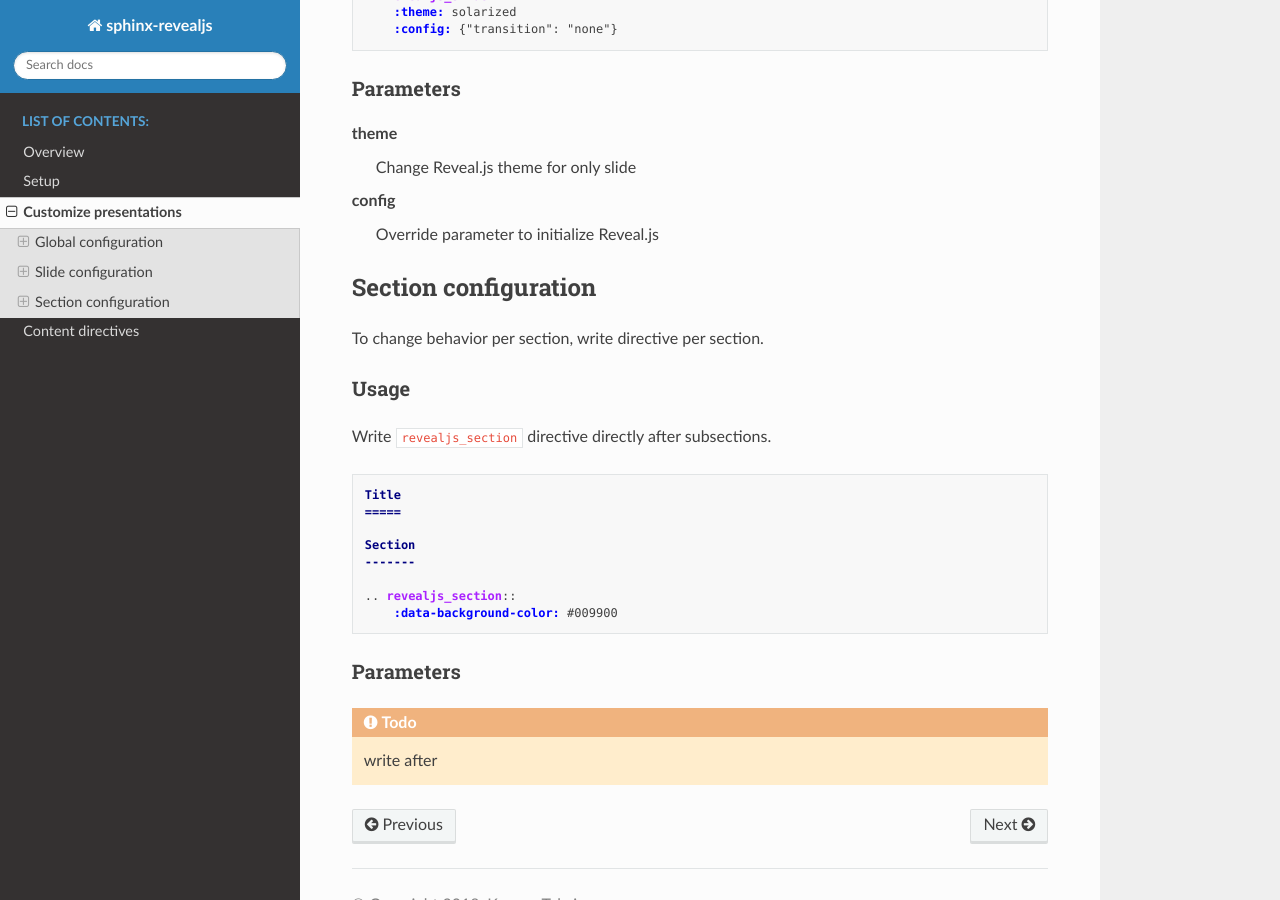
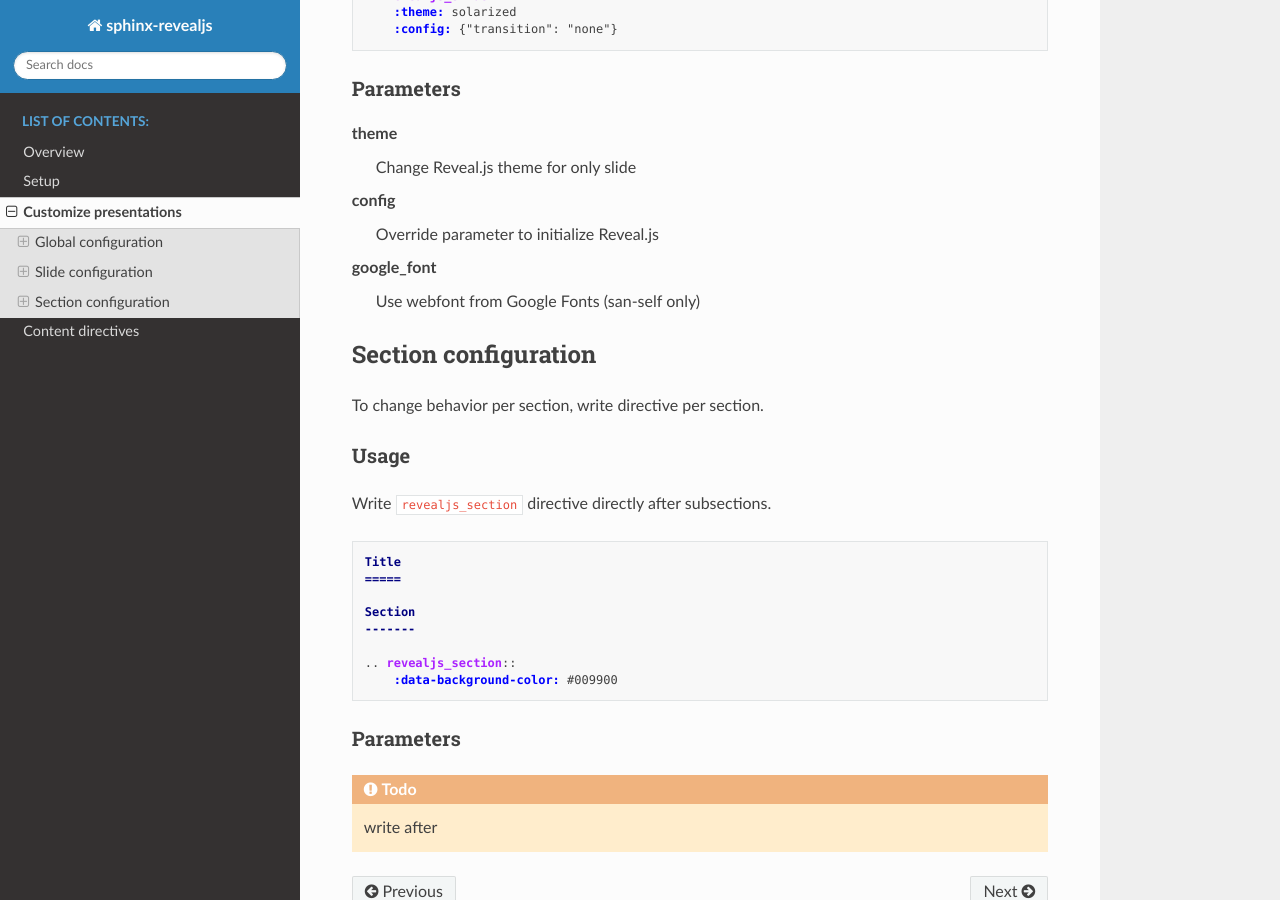
Before and after one commit to attakei/sphinx-revealjs, a Sphinx documentation site: the page built from docs/customizations.rst, in a window 1280 px wide and 900 px high, scrolled down 1048 px. Built offline with Sphinx 7.4.7 and the Read the Docs theme 2.0.0, drawn with Linux system fonts in a browser that asks for light colours.

Commit message:
Add google-font into documentation

```diff
--- a/docs/customizations.rst
+++ b/docs/customizations.rst
@@ -67,6 +67,8 @@ theme
 config
     Override parameter to initialize Reveal.js
 
+google_font
+    Use webfont from Google Fonts (san-self only)
 
 Section configuration
 =====================
```
